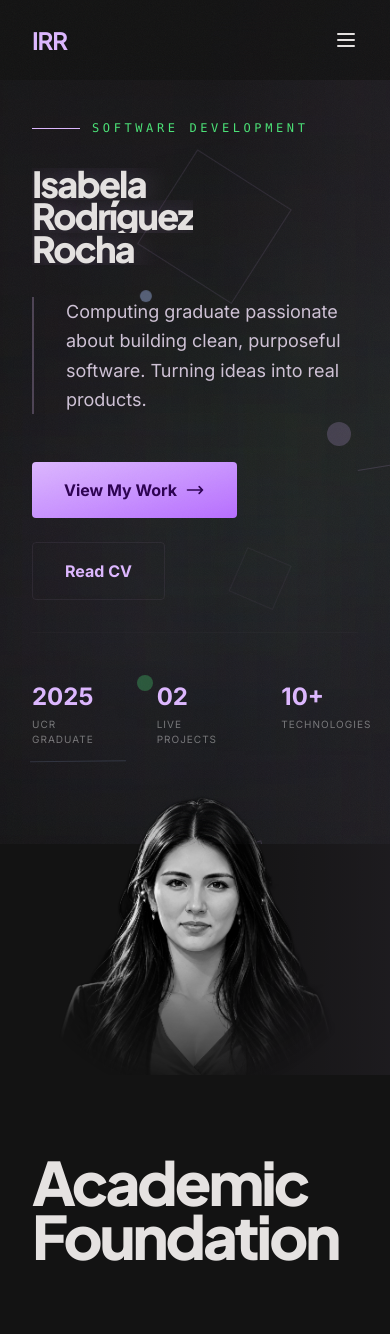
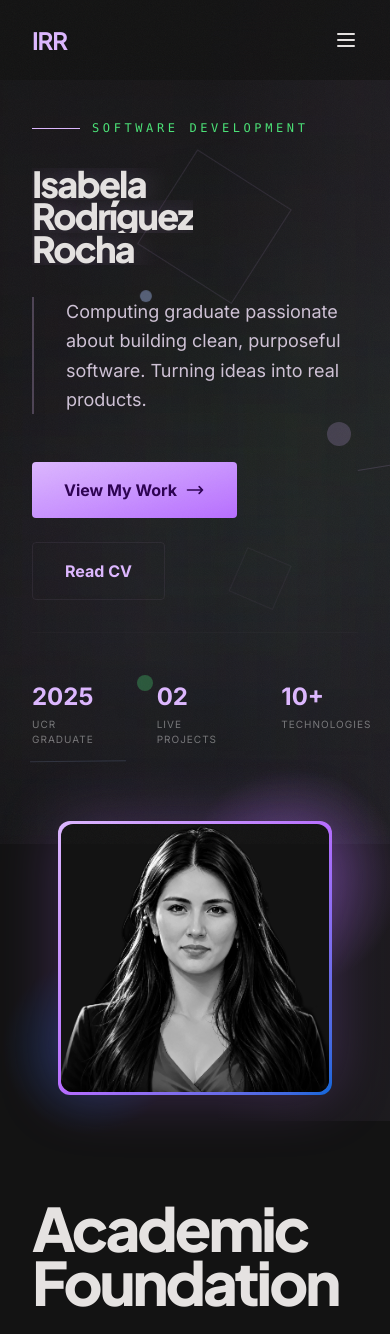
Before and after one commit to isabelafrr06/IsaPortfolio, a Next.js app: page /en in a window 390 px wide. Shown: the top 1334 px of the page. Built offline with nearby package versions, Linux system fonts and the light colour scheme.

Commit message:
Update portrait component with new layout and styling, enhancing visual effects and responsiveness; replace favicon with updated version.

```diff
--- a/src/components/PortraitTilt.tsx
+++ b/src/components/PortraitTilt.tsx
@@ -31,19 +31,33 @@ export default function PortraitTilt({ alt }: { alt: string }) {
       ref={ref}
       onMouseMove={onMouseMove}
       onMouseLeave={onMouseLeave}
-      className="relative w-full max-w-[280px] mx-auto aspect-square transition-transform duration-300 ease-out"
-      style={{ maskImage: "radial-gradient(ellipse 90% 90% at 50% 40%, black 20%, transparent 75%)" }}
+      className="relative w-full max-w-[360px] mx-auto aspect-square transition-transform duration-300 ease-out"
     >
+      {/* Soft background glows */}
+      <div
+        className="pointer-events-none absolute -top-[10%] -right-[15%] h-[70%] w-[70%] rounded-full bg-[radial-gradient(circle,rgba(183,109,255,0.4)_0%,transparent_68%)]"
+        aria-hidden
+      />
+      <div
+        className="pointer-events-none absolute -bottom-[5%] -left-[10%] h-[55%] w-[55%] rounded-full bg-[radial-gradient(circle,rgba(5,102,217,0.25)_0%,transparent_70%)]"
+        aria-hidden
+      />
+
+      {/* Gradient ring + portrait */}
+      <div className="absolute inset-[8%] rounded-full bg-linear-to-br from-primary via-primary-container to-secondary-container p-[3px] shadow-[0_0_60px_rgba(183,109,255,0.25)]">
+        <div className="relative h-full w-full overflow-hidden rounded-full bg-surface">
           {ready ? (
             <Image
               src="/portrait.png"
               alt={alt}
               fill
-          sizes="280px"
-          className="object-cover object-top grayscale hover:grayscale-0 transition-all duration-700"
+              sizes="360px"
+              className="object-cover object-top grayscale transition-all duration-700 hover:grayscale-0"
               priority
             />
           ) : null}
         </div>
+      </div>
+    </div>
   );
 }
```
Also changed, not shown: public/favicon.png. Lines whose indentation alone changed are shown as unchanged.
